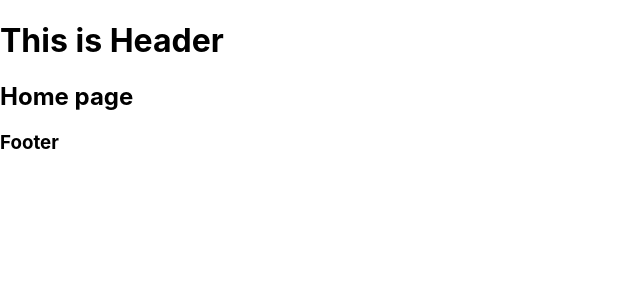
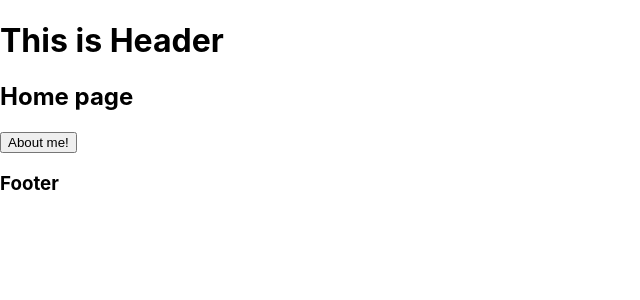
Before and after one commit to Chali96/my-react-portfolio, a React (Create React App) app: page / in a window 1280 px wide. Shown: the top 300 px of the page, without its empty margins (0-640 px from the left). Built offline with nearby package versions, Linux system fonts and the light colour scheme.

Commit message:
created the button and the link

```diff
--- a/src/App.js
+++ b/src/App.js
@@ -4,6 +4,7 @@ import Contact from './components/Contact';
 import About from './components/About';
 import Footer from "./components/Footer"
 import Header from './components/Header';
+
 
 function App() {
   return (
@@ -14,7 +15,6 @@ function App() {
   <Route path='/contact' element={<Contact/>} />
   <Route path='/about' element={<About/>} />
 </Routes>
-
 <Footer />
 </BrowserRouter>
   );
--- a/src/components/Home.js
+++ b/src/components/Home.js
@@ -1,11 +1,18 @@
-import image1 from "./image1.jpg"
+import { Button } from 'react-router-dom';
+import { Link } from 'react-router-dom';
 
 const Home = () => {
     return (
         <div className="App">
           <h2> Home page  </h2>
-          <image1></image1>
-        </div>
+
+          <Link className='btntext' to="/about">
+           <button className='btn'> About me! </button>
+          </Link>
+
+
+
+       </div>
     );
 };
 
```
Also changed, not shown: src/image2.jpeg (renamed from src/components/images/image2.jpeg).
